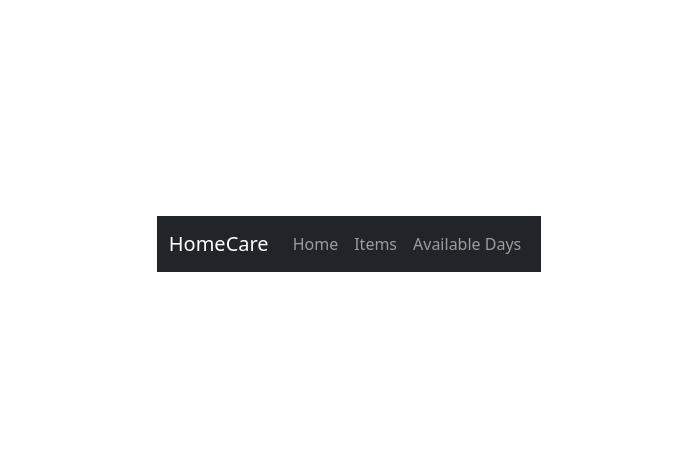
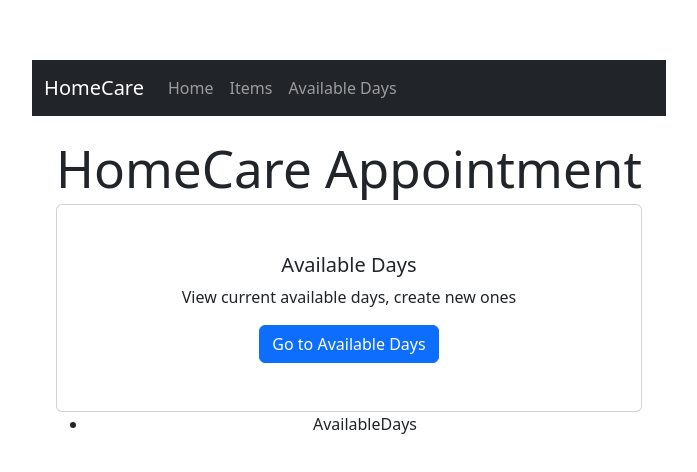
Before and after one commit to Abrahamm4/HomeCare, a React app in the folder frontend/: page / in a window 1280 px wide. Shown: the part 144-616 px from the top of the page, without its empty margins (291-988 px from the left). Built offline with nearby package versions, Linux system fonts and the light colour scheme; the HTML template or start-up script is replaced by a standard one.

Commit message:
Adjusted HomePage, AvailableDays and Appointment WIP

```diff
--- a/frontend/src/App.tsx
+++ b/frontend/src/App.tsx
@@ -3,23 +3,23 @@ import reactLogo from './assets/react.svg'
 import viteLogo from '/vite.svg'
 import { BrowserRouter as Router, Routes, Route, Navigate } from 'react-router-dom'
 import Container from 'react-bootstrap/Container'
+import './App.css'
+import HomePage from './Home/HomePage'
+import AvailableDaysPage from './AvailableDays/AvailableDays'
 import NavMenu from './shared/NavMenu'
-import './App.css'
-import AvailableDaysPage from './AvailableDays/AvailableDays'
 
 const App: React.FC=() => {
   return(
-    <>
+    <Router>
     <NavMenu />
     <Container>
-      <Router>
         <Routes>
+          <Route path="/" element={<HomePage />} />
           <Route path="/available-days" element={<AvailableDaysPage />} />
           <Route path="*" element={<Navigate to ="/" replace />} />
         </Routes>
-      </Router>
     </Container>
-    </>
+</Router>
   )
 }
 export default App
--- a/frontend/src/AvailableDays/AvailableDays.tsx
+++ b/frontend/src/AvailableDays/AvailableDays.tsx
@@ -27,7 +27,7 @@ const AvailableDaysPage: React.FC = () => {
     setError(null);
 
     try {
-      const res = await fetch(`${API_URL}/backend/HomeCareApi/AvailableDays`);
+      const res = await fetch(`${API_URL}/backend/api/AvailableDays`);
       if (!res.ok) throw new Error("Failed to fetch days");
       const data: AvailableDay[] = await res.json();
       setDays(data);
@@ -91,7 +91,7 @@ const AvailableDaysPage: React.FC = () => {
   const filtered = days.filter((d) =>
     d.date.toLowerCase().includes(search.toLowerCase())
   );
-
+//FIX: navigation to create and edit pages
   return (
     <div className="container mt-4">
       <h1>Available Days</h1>
--- /dev/null
+++ b/frontend/src/AvailableDays/AvailableDaysGrid.tsx
@@ -0,0 +1,5 @@
+/* import React from 'react';
+import {Card, Col, Row} from 'react-bootstrap';
+import {AvailableDay} from '../types/AvailableDay'
+
+const AvailableDaysGrid =({days, apiUrl})=>{}*/
--- a/frontend/src/Home/HomePage.tsx
+++ b/frontend/src/Home/HomePage.tsx
@@ -1,13 +1,32 @@
 import React from 'react';
+import { Container, Row, Col, Card, Button } from 'react-bootstrap';
+import {useNavigate} from 'react-router-dom';
 
 const HomePage: React.FC=() => {
+    const navigate=useNavigate();
     return (
-        <div>
-            <h1>HomeCare</h1>
+        <Container>
+            <h1>HomeCare Appointment</h1>
+            <Row>
+                {/*Card?*/}
+                <Col>
+                <Card>
+                <Card.Body>
+                <Card.Title>Available Days</Card.Title>
+                <Card.Text>View current available days, create new ones</Card.Text>
+                <Button onClick={()=>navigate("/available-days")}
+                    >Go to Available Days
+                </Button>
+                </Card.Body>
+                </Card>
+                </Col>
+
+            </Row>
 
             <ul>
                 <li>AvailableDays</li>
             </ul>
-        </div>
+        </Container>
     )
 }
+export default HomePage;
--- a/frontend/src/main.tsx
+++ b/frontend/src/main.tsx
@@ -4,8 +4,8 @@ import { createRoot } from 'react-dom/client'
 import App from './App'
 import './index.css'
 
-
-createRoot(document.getElementById('root')!).render(
+const root= document.getElementById('root') as HTMLElement
+createRoot(root).render(
   <StrictMode>
     <App />
   </StrictMode>,
```
Also changed, not shown: frontend/src/AvailableDays/CreateAvailableDayPage.tsx (added, +21 -0 lines), frontend/src/AvailableDays/EditAvailableDayPage.tsx (added, +21 -0 lines).
